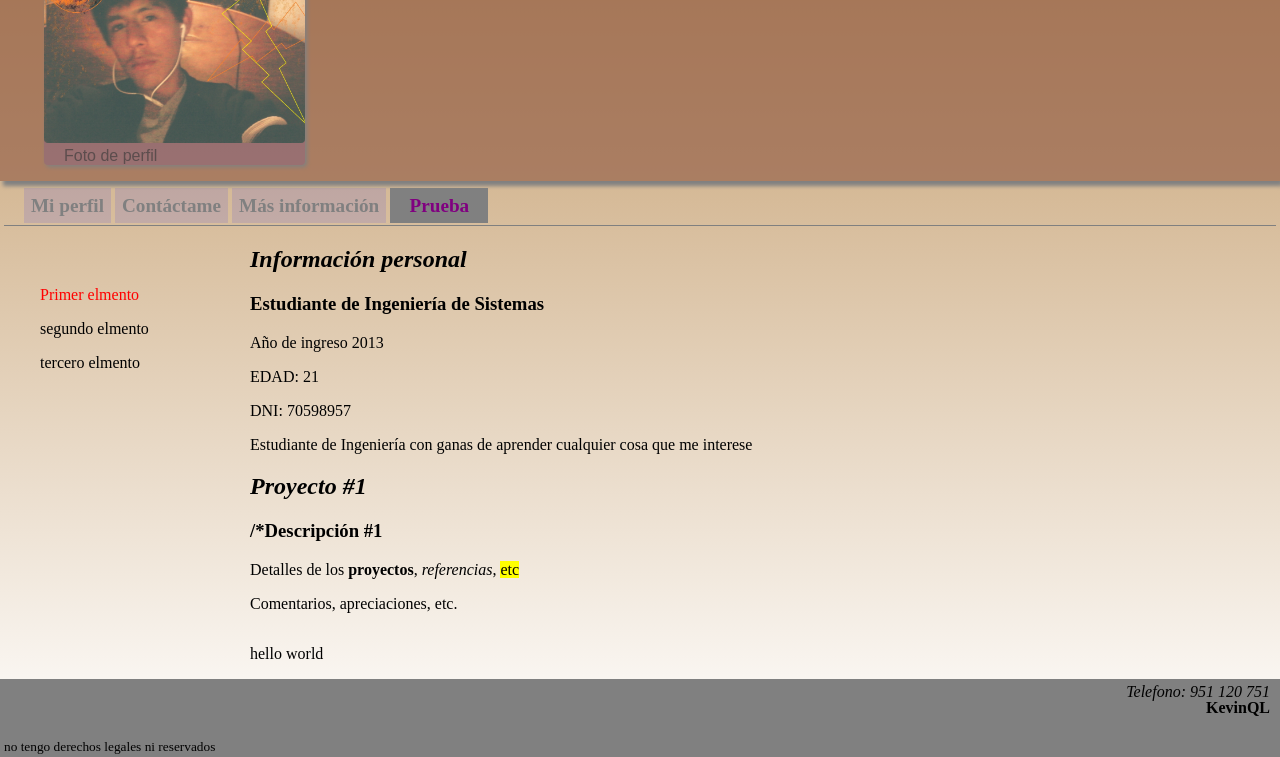
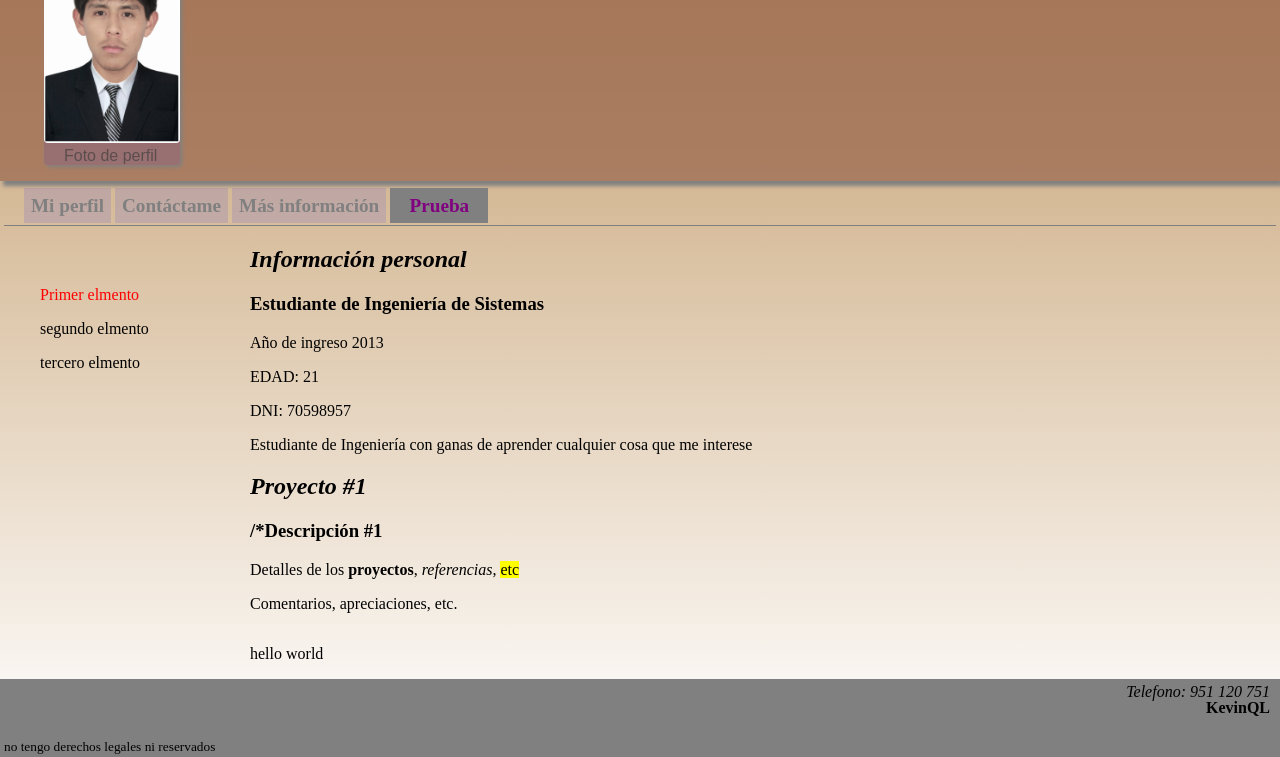
Before and after one commit to KevinQL/KevinQL.github.io, a plain HTML site: page index.html in a window 1280 px wide. Shown: the part 77-834 px from the top of the page. Drawn offline with Linux system fonts and the light colour scheme; a web font is replaced by a local one.

Commit message:
cambio de foto

```diff
--- a/index.html
+++ b/index.html
@@ -13,7 +13,7 @@
 
 	<header class="header_principal">
   		<figure>
-  			<img src="img/kevin.jpg" height="200">
+  			<img src="img/IMG_0862 - copia.JPG" height="200">
   			<figcaption style="padding-left: 20px;">Foto de perfil</figcaption>
   		</figure>
   		<h1>BIENVENIDOS A MI PÁGINA PERSONAL</h1>
```
